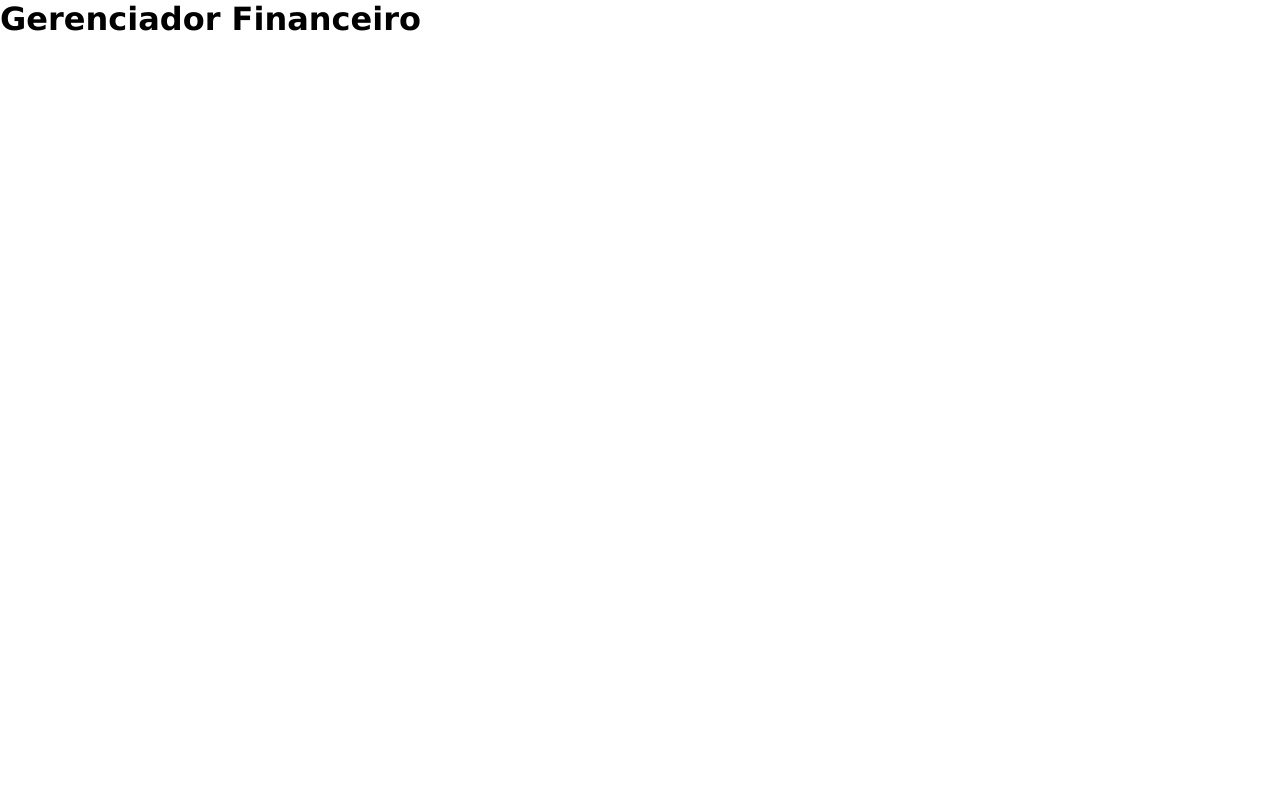
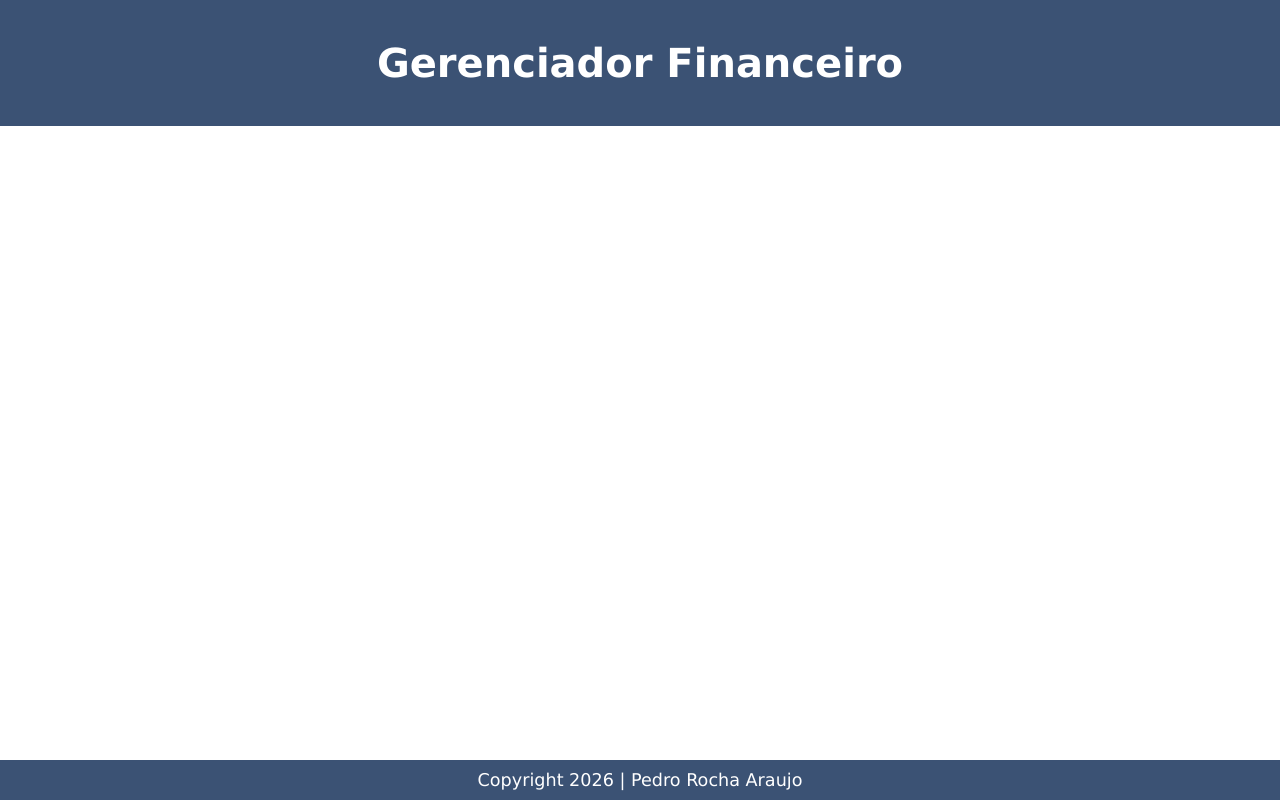
Before and after one commit to Pedro-Rocha-Araujo/projeto-financas, a React (Create React App) app: page / in a window 1280 px wide. Built offline with nearby package versions, Linux system fonts and the light colour scheme.

Commit message:
Esqueleto da página criado

```diff
--- a/src/components/App.css
+++ b/src/components/App.css
@@ -4,3 +4,31 @@
   box-sizing: border-box;
   font-family: Verdana, Geneva, Tahoma, sans-serif;
 }
+
+div.main {
+  min-height: 100vh;
+  display: grid;
+  grid-template-rows: auto 1fr auto;
+}
+
+header {
+  background-color: #3b5274;
+  color: #fff;
+  padding: 40px 0;
+  text-align: center;
+}
+
+header h1 {
+  font-size: clamp(1.6rem, 4vw, 2.5rem);
+}
+
+footer {
+  background-color: #3b5274;
+  color: #fff;
+  padding: 10px 0;
+  text-align: center;
+}
+
+footer p {
+  font-size: clamp(0.9rem, 2vw, 1.1rem);
+}
--- a/src/components/App.js
+++ b/src/components/App.js
@@ -1,10 +1,17 @@
 import './App.css';
-import Header from "./Header"
+import Header from "./pagina/Header"
+import Footer from "./pagina/Footer"
 
 function App() {
   return (
     <div className='main'>
       <Header />
+      <main>
+        <section>
+
+        </section>
+      </main>
+      <Footer />
     </div>
   );
 }
--- /dev/null
+++ b/src/components/pagina/Footer.js
@@ -0,0 +1,9 @@
+function Footer() {
+    return (
+        <footer>
+            <p>Copyright 2026 | Pedro Rocha Araujo</p>
+        </footer>
+    )
+}
+
+export default Footer
```
Also changed, not shown: src/components/pagina/Header.js (renamed from src/components/Header.js).
